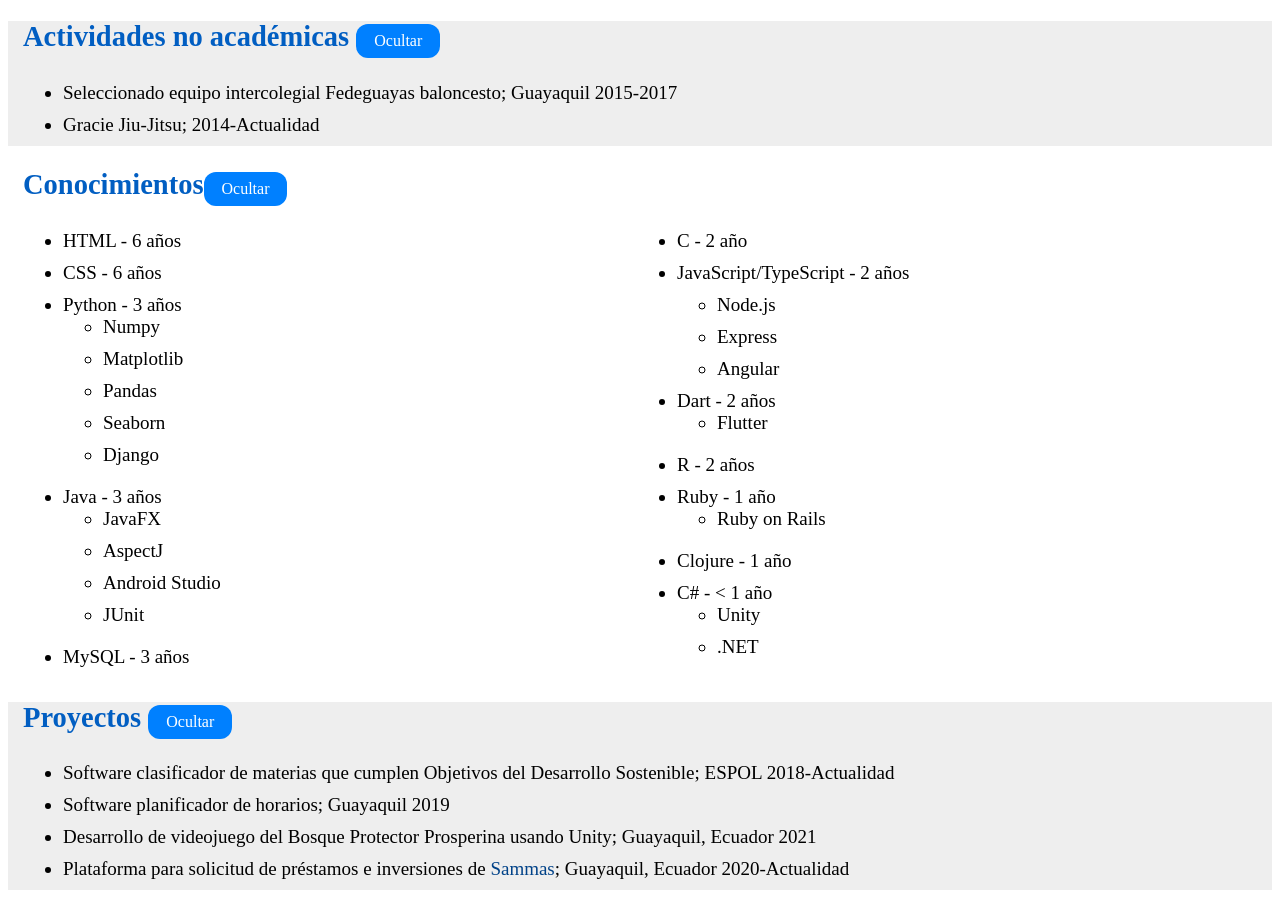
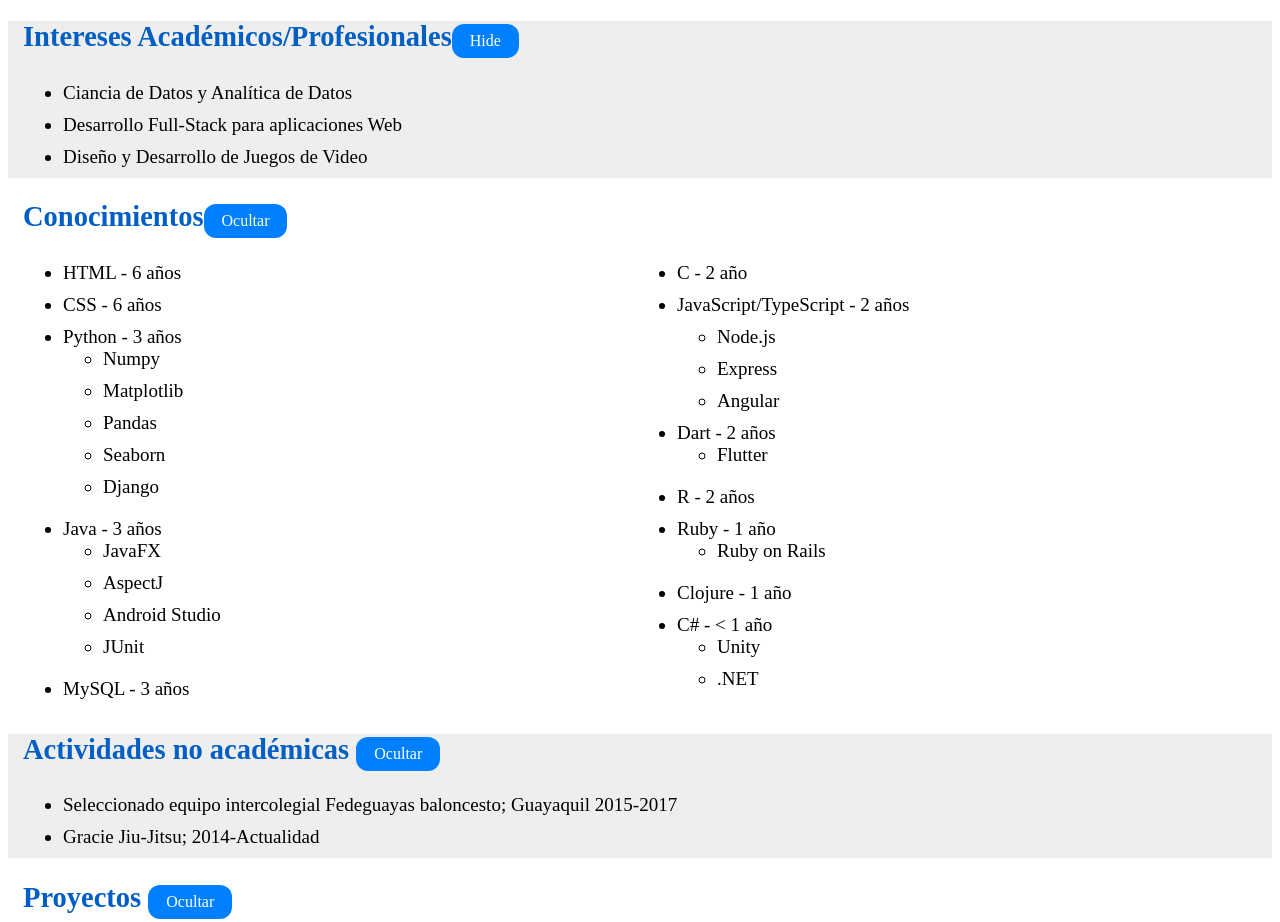
Before and after one commit to dsantistevan/dsantistevan.github.io, a plain HTML site: page hoja_de_vida.html in a window 1280 px wide. Shown: the part 1727-2649 px from the top of the page. Drawn offline with Linux system fonts and the light colour scheme; a web font is replaced by a local one.

Commit message:
Small CV Update

```diff
--- a/hoja_de_vida.html
+++ b/hoja_de_vida.html
@@ -33,10 +33,10 @@
 		<div class="seccion" id="educacion">
 			<h2 class="titulo">Educación <button id='botonEducacion' onclick="ocultarSeccion('educacion','botonEducacion',0)">Ocultar</button></h2>
 			<div class="elementos" id="elementos-educacion">
-				<p><ul>
+				<ul>
 					<li>Escuela - Colegio: Colegio Alemán Humboldt (2004-2018)</li>
 					<li>Universidad: Ingeniería en Ciencias Computacionales en Escuela Superior Politécnica del Litoral (2018-Actualidad)</li>
-				</ul></p>
+				</ul>
 			</div>
 		</div>
 
@@ -130,25 +130,24 @@
 		<div class="seccion" id="logros">
 			<h2 class="titulo">Reconocimientos - Certificaciones <button id='botonLogros' onclick="ocultarSeccion('logros','botonLogros',0)">Ocultar</button></h2>
 			<div class="elementos" id="elementos-logros">
-				<p><ul>
+				<ul>
 					<li><a target="_blank" rel="noopener noreferrer" href="https://certiport.pearsonvue.com/Certifications/IC3/Digital-Literacy-Certification/Overview.aspx">Certificación IC3</a> (Internet Core Competency Certification). Guayaquil; 2014</li>
 					<li>Ganador categoría Educación <a target="_blank" rel="noopener noreferrer" href="http://programacion.espol.edu.ec/pyweekend/">Pyweekend</a> II, aplicando ciencia de datos para determinar qué Objetivos del Desarrollo Sostenible cumplen las materias dictadas en ESPOL. Guayaquil; 2018</li>
 					<li>Segundo lugar concurso <a target="_blank" rel="noopener noreferrer" href="https://www.i3lab.org/i3week-dthinkers">DThinkers</a>. Guayaquil; 2018</li>
 					<li>Certificaciones Coursera visibles en <a target="_blank" rel="noopener noreferrer" href="https://www.linkedin.com/in/david-santistevan-amat/">Linkedin</a></li>
-				</p></ul>
+				</ul>
 			</div>
 		</div>
-
-		<div class="seccion" id="cursos">
-			<h2 class="titulo"> Actividades no académicas <button id='botonCursos' onclick="ocultarSeccion('cursos','botonCursos',0)">Ocultar</button></h2>
+		<div class="seccion" id="intereses">
+			<h2 class="titulo"> Intereses Académicos/Profesionales<button id='botonCursos' onclick="ocultarSeccion('cursos','botonCursos',1)">Hide</button></h2>
 			<div class="elementos" id="elementos-cursos">
-				<p><ul>
-					<li>Seleccionado equipo intercolegial Fedeguayas baloncesto; Guayaquil 2015-2017</li>
-					<li>Gracie Jiu-Jitsu; 2014-Actualidad</li>
-				</p></ul>
+				<ul>
+					<li>Ciancia de Datos y Analítica de Datos</li>
+					<li>Desarrollo Full-Stack para aplicaciones Web</li>
+					<li>Diseño y Desarrollo de Juegos de Video</li>
+				</ul>
 			</div>
 		</div>
-
 		<div class="seccion" id="conocimientos">
 			<h2 class="titulo">Conocimientos<button id='botonConocimientos' onclick="ocultarSeccion('conocimientos','botonConocimientos',0)">Ocultar</button></h2>
 			<div class="elementos" id="elementos-conocimientos">
@@ -201,17 +200,25 @@
 				</ul>
 			</div>
 		</div>
-
+		<div class="seccion" id="cursos">
+			<h2 class="titulo"> Actividades no académicas <button id='botonCursos' onclick="ocultarSeccion('cursos','botonCursos',0)">Ocultar</button></h2>
+			<div class="elementos" id="elementos-cursos">
+				<ul>
+					<li>Seleccionado equipo intercolegial Fedeguayas baloncesto; Guayaquil 2015-2017</li>
+					<li>Gracie Jiu-Jitsu; 2014-Actualidad</li>
+				</ul>
+			</div>
+		</div>
 
 		<div class="seccion" id="proyectos">
 			<h2 class="titulo"> Proyectos <button id='botonProyectos' onclick="ocultarSeccion('proyectos','botonProyectos',0)">Ocultar</button></h2>
 			<div class="elementos" id="elementos-proyectos">
-				<p><ul>
+				<ul>
 					<li>Software clasificador de materias que cumplen Objetivos del Desarrollo Sostenible; ESPOL 2018-Actualidad</li>
 					<li>Software planificador de horarios; Guayaquil 2019</li>
 					<li>Desarrollo de videojuego del Bosque Protector Prosperina usando Unity; Guayaquil, Ecuador 2021</li>
 					<li>Plataforma para solicitud de préstamos e inversiones de <a target="_blank" rel="noopener noreferrer" href="https://portal.sammas.com.ec">Sammas</a>; Guayaquil, Ecuador 2020-Actualidad</li>
-				</p></ul>
+				</ul>
 			</div>
 		</div>
 	</body>
```
Also changed, not shown: index.html (+25 -16 lines).
